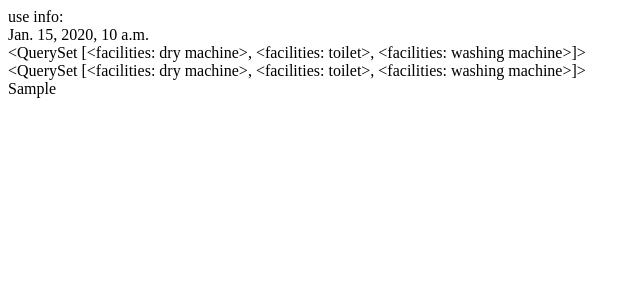
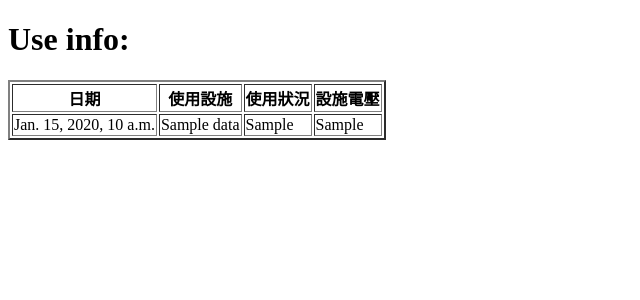
Before and after one commit to badguy361/AIOT_dorm, a Django app: template dorm/templates/dorm.html in a window 1280 px wide. Shown: the top 300 px of the page, without its empty margins (0-640 px from the left). Run offline with Django 3.2, Linux system fonts and the light colour scheme; data comes from the database, SQL or seed files in the repository; both versions use the stored data as it was after the commit; the template is opened without the code that fills it: values that come from a table or form of the project are taken from there, most other values are stand-ins (such as "Sample title", 1, 10 or a date in 2020).

Commit message:
present data by table

```diff
--- a/dorm/templates/dorm.html
+++ b/dorm/templates/dorm.html
@@ -5,10 +5,31 @@
     <title>Title</title>
 </head>
 <body>
-    <div>use info:</div>
-    <div>{{Date}}</div>
-    <div>{{facilities_list}}</div>
-    <div>{{facilities_info}}</div>
-    <div>{{facilities_voltage}}</div>
+    <h1>Use info:</h1>
+    <table class="table" border='2'>
+        <thead>
+            <tr>
+                <th>日期</th>
+                <th>使用設施</th>
+                <th>使用狀況</th>
+                <th>設施電壓</th>
+            </tr>
+        </thead>
+        <tbody>
+            {% for data in context%}
+                <tr>
+                    <td>{{ data.Date }}</td>
+                    <td>{{ data.facilities_name }}</td>
+                    <td>{{ data.facilities_info }}</td>
+                    <td>{{ data.facilities_voltage }}</td>
+                </tr>
+            {% endfor%}
+        </tbody>
+    </table>
+    <!-- <div>{{tmp}}</div> -->
+    {% comment %} <h1>Date : {{Date}}</h1>
+    <h1>Facilities : {{facilities_list}}</h1>
+    <h1>Use status : {{facilities_info}}</h1>
+    <h1>Facilities voltage : {{facilities_voltage}}</h1> {% endcomment %}
 </body>
 </html>
```
Also changed, not shown: dorm/views.py (+35 -17 lines), db.sqlite3.
